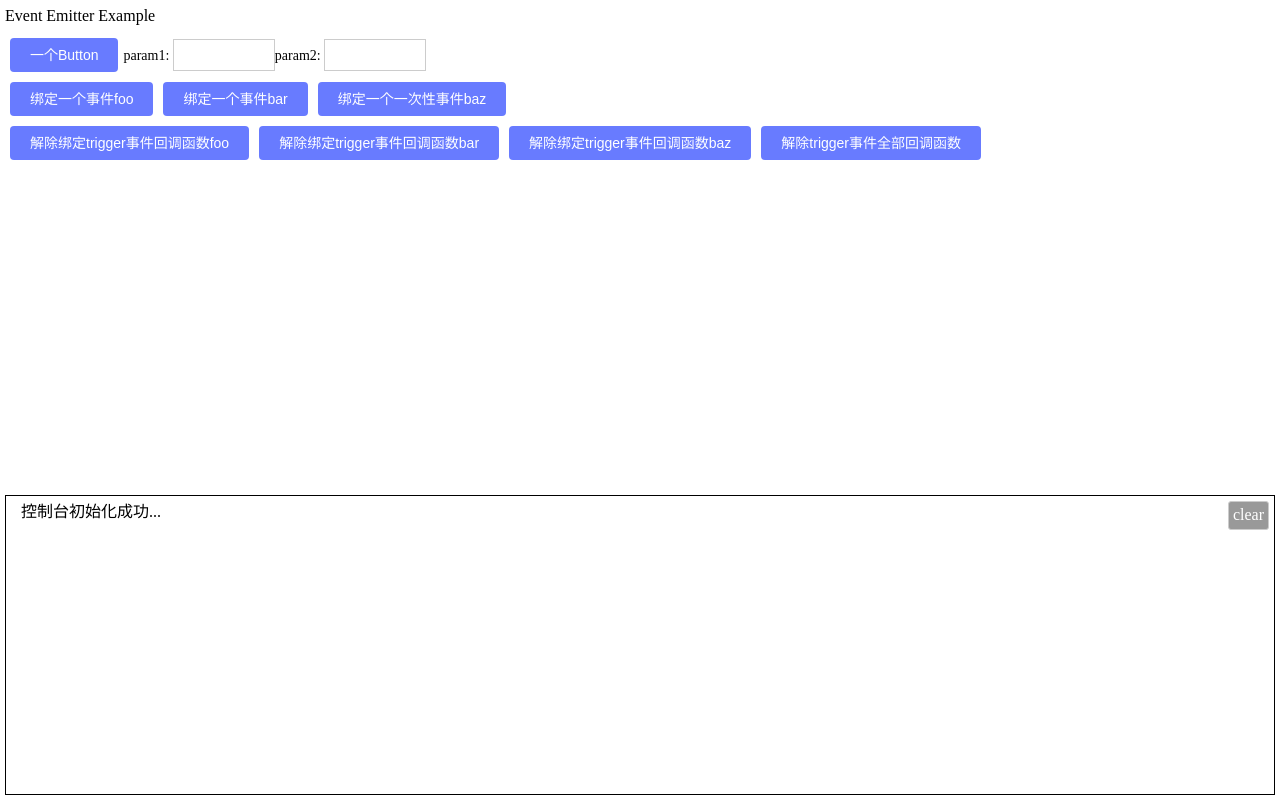
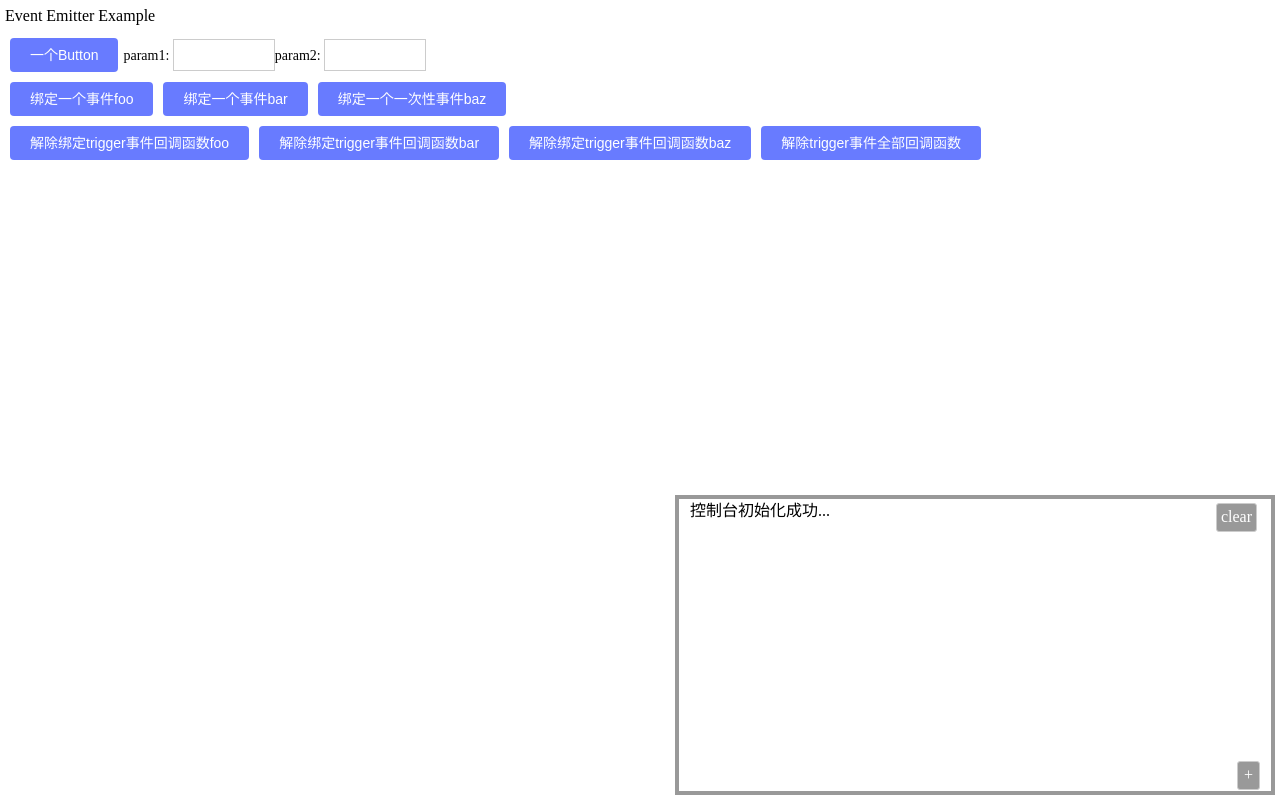
Before and after one commit to cxczy/js_laboratory, a Vue app in the folder vue_playground/: page /#/p1 in a window 1280 px wide. Built offline with nearby package versions, Linux system fonts and the light colour scheme.

Commit message:
update:div 的拖拽拉伸简单实现

```diff
--- a/vue_playground/src/components/UI/log.vue
+++ b/vue_playground/src/components/UI/log.vue
@@ -1,11 +1,16 @@
 <template>
-  <div class="log-wrapper">
+  <div class="log-wrapper" :style="stylePos">
+    <div class="border border-bt" draggable="true" @dragstart="handleDragStart" @dragend="handleDragEnd"></div>
+    <div class="border border-bl" draggable="true" @dragstart="handleDragStart" @dragend="handleDragEnd"></div>
+    <div class="border border-br"></div>
+    <div class="border border-bb"></div>
     <ul ref="ul">
       <li v-for="item in lines">
         {{item}}
       </li>
     </ul>
     <a class="clear" @click="clear">clear</a>
+    <a class="move border-bc" draggable="true" @dragstart="handleDragStart" @dragend="handleDragEnd">+</a>
   </div>
 </template>
 
@@ -13,7 +18,33 @@
   export default {
     data () {
       return {
+        pos: {
+          height: 300,
+          width: 600,
+          right: 5,
+          bottom: 5
+        },
+        dragData: {
+          start: {
+            x: '',
+            y: ''
+          },
+          end: {
+            x: '',
+            y: ''
+          }
+        },
         lines: []
+      }
+    },
+    computed: {
+      stylePos () {
+        return {
+          height: this.pos.height + 'px',
+          width: this.pos.width + 'px',
+          right: this.pos.right + 'px',
+          bottom: this.pos.bottom + 'px'
+        }
       }
     },
     methods: {
@@ -26,6 +57,29 @@
       },
       clear () {
         this.lines = []
+      },
+      handleDragStart(e) {
+        this.dragData.start.x = e.x
+        this.dragData.start.y = e.y
+      },
+      handleDragEnd(e) {
+        var side = e.target.classList[1].slice(-1);
+        this.dragData.end.x = e.x
+        this.dragData.end.y = e.y
+        var offsetY = this.dragData.end.y - this.dragData.start.y
+        var offsetX = this.dragData.end.x - this.dragData.start.x
+        switch (side) {
+          case 't':
+            this.pos.height -= offsetY;
+            break;
+          case 'l':
+            this.pos.width -= offsetX;
+            break;
+          case 'c':
+            this.pos.bottom -= offsetY;
+            this.pos.right -= offsetX;
+            break;
+        }
       }
     },
     events: {}
@@ -34,15 +88,11 @@
 
 <style scoped lang="scss">
   .log-wrapper {
-    position: fixed;
-    bottom: 5px;
-    left: 5px;
-    right: 5px;
+    position: absolute;
     height: 300px;
-    border: 1px solid black;
     box-sizing: border-box;
     padding: 5px;
-    overflow-y: scroll;
+    z-index: 10;
     ul, li {
       padding: 0 5px;
     }
@@ -52,8 +102,8 @@
     }
     .clear {
       position: absolute;
-      right: 5px;
-      top: 5px;
+      right:18px;
+      top: 8px;
       padding: 2px 4px;
       cursor: pointer;
       border: 1px solid #CCC;
@@ -61,5 +111,40 @@
       background: #999;
       color: #FFF;
     }
+    .move {
+      position: absolute;
+      right: 15px;
+      bottom: 05px;
+      padding: 2px 6px;
+      cursor: move;
+      border: 1px solid #CCC;
+      border-radius: 3px;
+      background: #999;
+      color: #FFF;
+      z-index:1002;
+    }
+    .border {
+      position: absolute;
+      top: 0;
+      right: 0;
+      bottom: 0;
+      left: 0;
+      border: 2px solid #999;
+      z-index: 100;
+      &-bt {
+        bottom: initial;
+        cursor: row-resize;
+      }
+      &-br {
+        left: initial;
+      }
+      &-bb {
+        top: initial;
+      }
+      &-bl {
+        right: initial;
+        cursor: col-resize;
+      }
+    }
   }
 </style>
```
